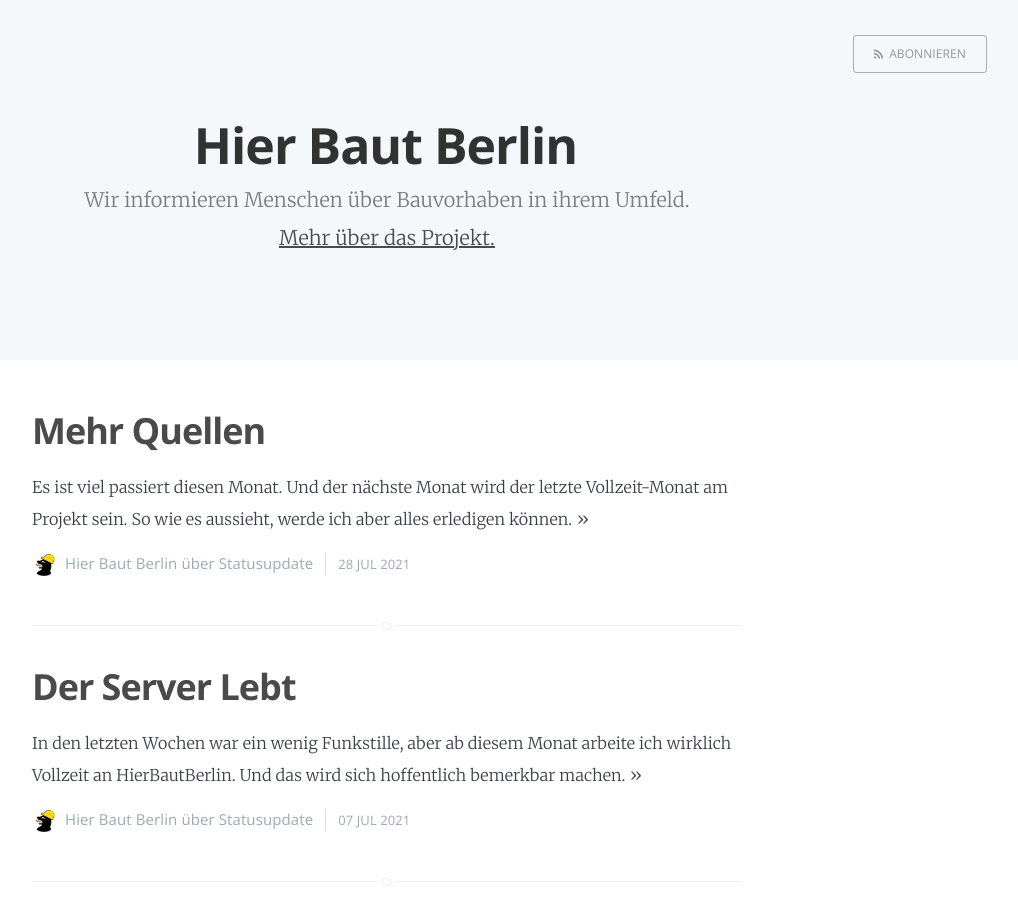
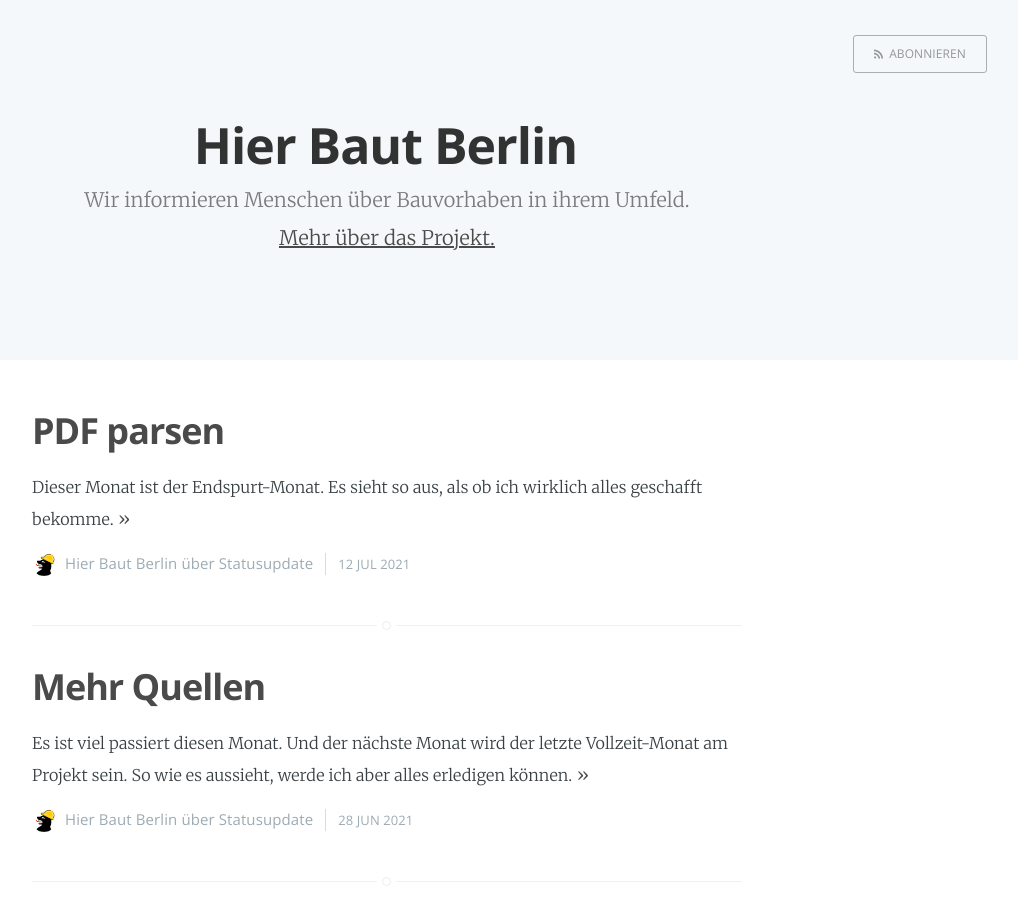
Before and after one commit to HierBautBerlin/Blog, a Jekyll site: the page built from index.html, in a window 1280 px wide and 900 px high. Shown: the whole window, without its empty margins (253-1271 px from the left). Built offline with Jekyll 4.4.1, drawn with Linux system fonts in a browser that asks for light colours; the list of posts is cut into pages by our own code.

Commit message:
added blogpost 2021-07-12

```diff
--- a/_posts/2021-07-07-der-server-lebt.markdown
+++ b/_posts/2021-06-07-der-server-lebt.markdown
@@ -1,7 +1,7 @@
 ---
 layout: post
 title:  "Der Server Lebt"
-date:   2021-07-07 10:18:00
+date:   2021-06-07 10:18:00
 categories: Statusupdate
 ---
 In den letzten Wochen war ein wenig Funkstille, aber ab diesem Monat arbeite ich wirklich Vollzeit an HierBautBerlin. Und das wird sich hoffentlich bemerkbar machen.
--- a/_posts/2021-07-28-mehr-quellen.markdown
+++ b/_posts/2021-06-28-mehr-quellen.markdown
@@ -1,7 +1,7 @@
 ---
 layout: post
 title:  "Mehr Quellen"
-date:   2021-07-28 10:18:00
+date:   2021-06-28 10:18:00
 categories: Statusupdate
 ---
 Es ist viel passiert diesen Monat. Und der nächste Monat
--- /dev/null
+++ b/_posts/2021-07-12-PDF-parsen.markdown
@@ -0,0 +1,23 @@
+---
+layout: post
+title:  "PDF parsen"
+date:   2021-07-12 10:18:00
+categories: Statusupdate
+---
+Dieser Monat ist der Endspurt-Monat. Es sieht so aus, als ob ich wirklich
+alles geschafft bekomme.
+
+## Erledigt
+
+Der Text-Parser ist nun fertig und die Presse-Meldungen der Stadt Berlin werden nun auch auf der Karte angezeigt. Sollte eine Benachrichtigung aktiviert sein,
+wird auch eine passende E-Mail generiert.
+
+Daneben habe ich jetzt angefangen, die letzte wichtige Quelle anzubinden. Das Amtsblatt von Berlin. Dafür muss ich leider PDF parsen.
+
+## Das mache ich in den nächsten zwei Wochen
+
+Das Amtsblatt wird hinzugefügt diese Woche, danach geht es in den Feinschliff der Webanwendung. Die Kartendarstellung muss noch aufgehübscht und einige Bugs behoben werden.
+
+## Das motiviert/bremst mich gerade
+
+Das Amtsblatt-PDF ist zum Glück nicht so komplex wie befürchtet und ich kann mich schneller als gedacht um den letzten Feinschliff kümmern ab Ende dieser Woche. Das ist sehr erleichternd.
```
